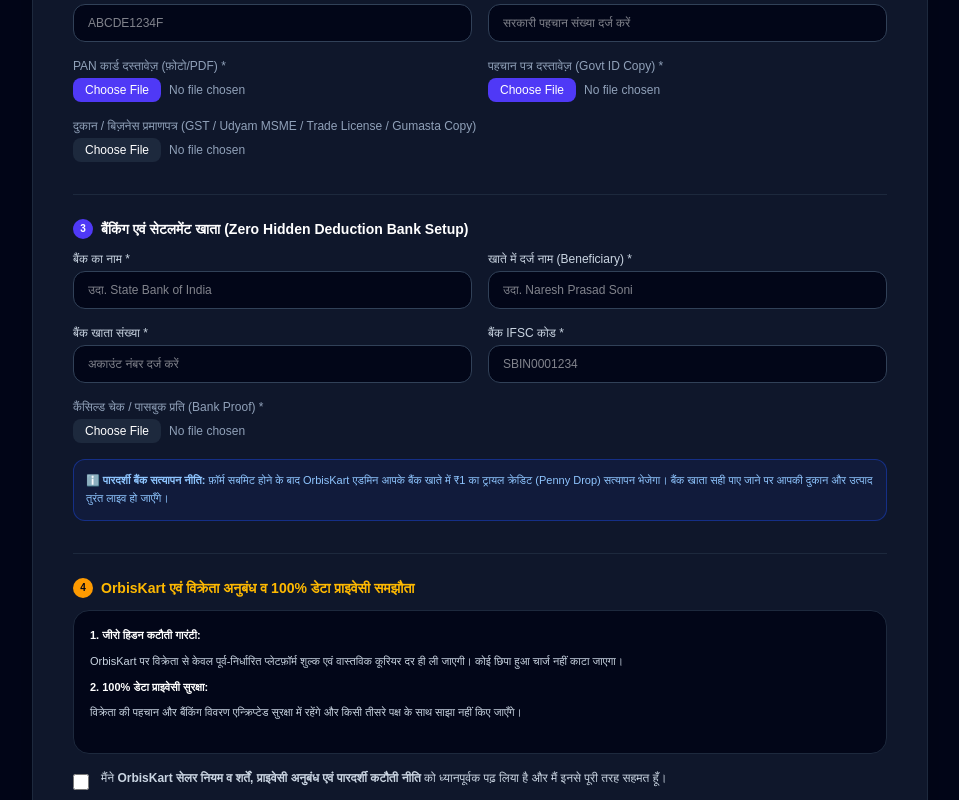
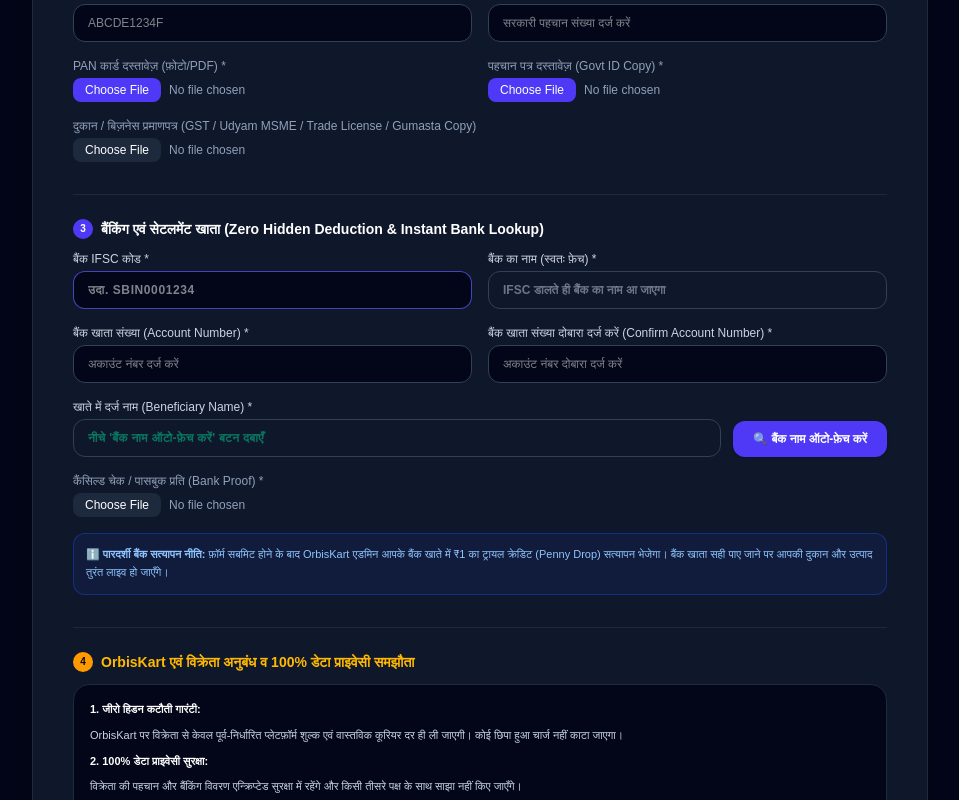
Before and after one commit to orbiskart2026-sketch/orbiskart, a Next.js app in the folder frontend/: page /seller/register in a window 1280 px wide. Shown: the part 791-1591 px from the top of the page, without its empty margins (160-1119 px from the left). Built offline with nearby package versions, Linux system fonts and the light colour scheme.

Commit message:
integrate instant penny drop bank account verification and beneficiar

```diff
--- a/frontend/app/seller/register/page.tsx
+++ b/frontend/app/seller/register/page.tsx
@@ -21,8 +21,12 @@
   const router = useRouter();
   const [loading, setLoading] = useState(false);
   const [pincodeLoading, setPincodeLoading] = useState(false);
+  const [ifscLoading, setIfscLoading] = useState(false);
 
-  // लोकल सर्कल / पोस्ट ऑफिस की सूची
+  // बैंक खाताधारक नाम फ़ेच करने के स्टेट्स
+  const [bankVerifying, setBankVerifying] = useState(false);
+  const [accountVerified, setAccountVerified] = useState(false);
+
   const [localCircles, setLocalCircles] = useState<string[]>([]);
 
   const [form, setForm] = useState({
@@ -41,8 +45,11 @@
     id_proof_number: '',
     pan_number: '',
     bank_name: '',
+    bank_branch: '',
+    bank_address: '',
     bank_account_name: '',
     bank_account_number: '',
+    confirm_account_number: '',
     bank_ifsc_code: '',
   });
 
@@ -54,7 +61,7 @@
   const [acceptedTerms, setAcceptedTerms] = useState(false);
   const [declaredAccurate, setDeclaredAccurate] = useState(false);
 
-  // पिनकोड डालते ही ज़िला, राज्य और सभी लोकल सर्कल/पोस्ट ऑफिस फ़ेच करना
+  // 1. पिनकोड डालते ही लोकेशन व लोकल सर्कल फ़ेच करना
   const handlePincodeChange = async (e: React.ChangeEvent<HTMLInputElement>) => {
     const code = e.target.value.trim();
     setForm((prev) => ({ ...prev, pincode: code, local_circle: '' }));
@@ -68,8 +75,6 @@
         if (data && data[0]?.Status === 'Success' && data[0].PostOffice?.length > 0) {
           const poList = data[0].PostOffice;
           const firstPO = poList[0];
-
-          // सभी लोकल पोस्ट ऑफिस / सर्कल के नाम निकालना
           const circleNames = Array.from(new Set(poList.map((p: any) => p.Name))) as string[];
           setLocalCircles(circleNames);
 
@@ -85,35 +90,91 @@
       } finally {
         setPincodeLoading(false);
       }
-    } else if (form.country !== 'IN' && code.length >= 3) {
-      setPincodeLoading(true);
+    }
+  };
+
+  // 2. IFSC कोड डालते ही बैंक का नाम, ब्रांच और एड्रेस ऑटो-फ़ेच करना
+  const handleIfscChange = async (e: React.ChangeEvent<HTMLInputElement>) => {
+    const ifsc = e.target.value.trim().toUpperCase();
+    setForm((prev) => ({ ...prev, bank_ifsc_code: ifsc }));
+
+    if (ifsc.length === 11) {
+      setIfscLoading(true);
       try {
-        const res = await fetch(`https://api.zippopotam.us/${form.country.toLowerCase()}/${code}`);
+        const res = await fetch(`https://ifsc.razorpay.com/${ifsc}`);
         if (res.ok) {
-          const data = await res.json();
-          if (data.places && data.places.length > 0) {
-            const place = data.places[0];
-            setForm((prev) => ({
-              ...prev,
-              city_district: place['place name'],
-              state: place['state'],
-              local_circle: place['place name'],
-            }));
-          }
+          const bankData = await res.json();
+          setForm((prev) => ({
+            ...prev,
+            bank_name: bankData.BANK || '',
+            bank_branch: bankData.BRANCH || '',
+            bank_address: bankData.ADDRESS || `${bankData.BRANCH}, ${bankData.CITY}, ${bankData.STATE}`,
+          }));
+        } else {
+          alert('अमान्य IFSC कोड! कृपया सही 11-अंकों का IFSC कोड दर्ज करें।');
         }
       } catch (err) {
-        console.error(err);
+        console.error('IFSC fetch error:', err);
       } finally {
-        setPincodeLoading(false);
+        setIfscLoading(false);
       }
     }
   };
 
+  // 3. बैंक खाताधारक का नाम ऑटो-फ़ेच करने का फ़ंक्शन
+  const verifyAndFetchAccountHolder = async () => {
+    if (!form.bank_account_number || !form.confirm_account_number) {
+      alert('कृपया पहले दोनों जगह खाता संख्या दर्ज करें।');
+      return;
+    }
+    if (form.bank_account_number !== form.confirm_account_number) {
+      alert('⚠️ दोनों खाता संख्या मेल नहीं खा रही हैं!');
+      return;
+    }
+    if (form.bank_ifsc_code.length !== 11) {
+      alert('कृपया सही 11-अंकों का IFSC कोड दर्ज करें।');
+      return;
+    }
+
+    setBankVerifying(true);
+    try {
+      const res = await fetch('https://orbiskart.onrender.com/api/seller/verify-bank/', {
+        method: 'POST',
+        headers: { 'Content-Type': 'application/json' },
+        body: JSON.stringify({
+          account_number: form.bank_account_number,
+          ifsc: form.bank_ifsc_code,
+        }),
+      });
+      const data = await res.json();
+      if (res.ok && data.success) {
+        setForm((prev) => ({
+          ...prev,
+          bank_account_name: data.registered_name,
+        }));
+        setAccountVerified(true);
+        alert(`✔ बैंक खाता सत्यापित! बैंक रिकॉर्ड में दर्ज नाम: ${data.registered_name}`);
+      } else {
+        alert(`सत्यापन विफल: ${data.error || 'बैंक विवरण गलत है'}`);
+      }
+    } catch {
+      alert('बैंक सर्वर से संपर्क नहीं हो सका। कृपया पुनः प्रयास करें।');
+    } finally {
+      setBankVerifying(false);
+    }
+  };
+
+  // 4. फॉर्म सबमिट हैंडलर
   const handleSubmit = async (e: React.FormEvent) => {
     e.preventDefault();
 
     if (!acceptedTerms || !declaredAccurate) {
       alert('कृपया OrbisKart की पारदर्शिता नीति व नियम-शर्तों को स्वीकार करें और घोषणा पर टिक करें।');
+      return;
+    }
+
+    if (form.bank_account_number !== form.confirm_account_number) {
+      alert('⚠️ दोनों बैंक खाता संख्या (Account Numbers) आपस में मेल नहीं खा रहे हैं! कृपया दोबारा जाँचें।');
       return;
     }
 
@@ -125,7 +186,6 @@
     setLoading(true);
 
     const data = new FormData();
-    // पूरे पते में लोकल सर्कल को जोड़ना
     const fullStreetAddress = form.local_circle
       ? `${form.street_address}, Circle/PO: ${form.local_circle}`
       : form.street_address;
@@ -133,7 +193,7 @@
     Object.entries(form).forEach(([key, value]) => {
       if (key === 'street_address') {
         data.append(key, fullStreetAddress);
-      } else {
+      } else if (key !== 'confirm_account_number') {
         data.append(key, value);
       }
     });
@@ -172,7 +232,7 @@
               OrbisKart Global Seller Onboarding (KYC & Banking)
             </h1>
             <p className="text-xs text-slate-400 mt-1">
-              Zero Hidden Charges, लोकल सर्कल/डाकघर ऑटो-फ़ेच, 100% पारदर्शी लेज़र और ₹1 बैंक सत्यापन।
+              Zero Hidden Charges, IFSC ऑटो-बैंक फ़ेच, डबल अकाउंट सत्यापन और ₹1 बैंक ट्रायल।
             </p>
           </div>
           <Link href="/" className="text-xs text-indigo-400 hover:underline">
@@ -185,7 +245,7 @@
           <div>
             <h3 className="text-sm font-bold text-white mb-3 flex items-center gap-2">
               <span className="w-5 h-5 rounded-full bg-indigo-600 text-white flex items-center justify-center text-[10px]">1</span>
-              दुकान व विक्रेता विवरण (Global Location & Circle Engine)
+              दुकान व विक्रेता विवरण (Global Location Engine)
             </h3>
             <div className="grid grid-cols-1 md:grid-cols-2 gap-4">
               <div>
@@ -251,7 +311,7 @@
 
               <div>
                 <label className="block text-slate-300 mb-1">
-                  पिनकोड / Postal Code * {pincodeLoading && <span className="text-indigo-400 font-normal">⚡ लोकल सर्कल खोजा जा रहा है...</span>}
+                  पिनकोड / Postal Code * {pincodeLoading && <span className="text-indigo-400 font-normal">⚡ ऑटो-फ़ेच हो रहा है...</span>}
                 </label>
                 <input
                   type="text"
@@ -263,11 +323,10 @@
                 />
               </div>
 
-              {/* स्थानीय डाकघर / सर्कल चयन ड्रॉपडाउन */}
               {localCircles.length > 0 && (
                 <div className="md:col-span-2 bg-indigo-950/30 border border-indigo-500/40 p-3 rounded-2xl">
                   <label className="block text-indigo-300 font-bold mb-1">
-                    📍 अपना स्थानीय डाकघर / सर्कल चुनें (Select Local Area / Post Office Circle) *
+                    📍 अपना स्थानीय डाकघर / सर्कल चुनें *
                   </label>
                   <select
                     value={form.local_circle}
@@ -407,58 +466,109 @@
             </div>
           </div>
 
-          {/* सेक्शन 3: बैंकिंग एवं ₹1 Penny Drop ट्रायल */}
+          {/* सेक्शन 3: बैंकिंग, IFSC ऑटो-फ़ेच एवं डबल अकाउंट वेरिफिकेशन */}
           <div className="border-t border-slate-800 pt-6">
             <h3 className="text-sm font-bold text-white mb-3 flex items-center gap-2">
               <span className="w-5 h-5 rounded-full bg-indigo-600 text-white flex items-center justify-center text-[10px]">3</span>
-              बैंकिंग एवं सेटलमेंट खाता (Zero Hidden Deduction Bank Setup)
+              बैंकिंग एवं सेटलमेंट खाता (Zero Hidden Deduction & Instant Bank Lookup)
             </h3>
             <div className="grid grid-cols-1 md:grid-cols-2 gap-4">
               <div>
-                <label className="block text-slate-300 mb-1">बैंक का नाम *</label>
+                <label className="block text-slate-300 mb-1">
+                  बैंक IFSC कोड * {ifscLoading && <span className="text-indigo-400 font-normal">⚡ बैंक विवरण खोजा जा रहा है...</span>}
+                </label>
                 <input
                   type="text"
                   required
-                  value={form.bank_name}
-                  onChange={(e) => setForm({ ...form, bank_name: e.target.value })}
-                  placeholder="उदा. State Bank of India"
-                  className="w-full px-3.5 py-2.5 bg-slate-950 border border-slate-700 rounded-xl text-white"
+                  maxLength={11}
+                  value={form.bank_ifsc_code}
+                  onChange={handleIfscChange}
+                  placeholder="उदा. SBIN0001234"
+                  className="w-full px-3.5 py-2.5 bg-slate-950 border border-indigo-500/70 rounded-xl text-white font-bold tracking-wider uppercase"
                 />
               </div>
+
               <div>
-                <label className="block text-slate-300 mb-1">खाते में दर्ज नाम (Beneficiary) *</label>
+                <label className="block text-slate-300 mb-1">बैंक का नाम (स्वतः फ़ेच) *</label>
                 <input
                   type="text"
-                  required
-                  value={form.bank_account_name}
-                  onChange={(e) => setForm({ ...form, bank_account_name: e.target.value })}
-                  placeholder="उदा. Naresh Prasad Soni"
-                  className="w-full px-3.5 py-2.5 bg-slate-950 border border-slate-700 rounded-xl text-white"
+                  readOnly
+                  value={form.bank_name}
+                  placeholder="IFSC डालते ही बैंक का नाम आ जाएगा"
+                  className="w-full px-3.5 py-2.5 bg-slate-900 border border-slate-700 rounded-xl text-slate-300 font-semibold cursor-not-allowed"
                 />
               </div>
+
+              {form.bank_address && (
+                <div className="md:col-span-2 bg-emerald-950/30 border border-emerald-500/40 p-3 rounded-2xl">
+                  <p className="text-[11px] text-emerald-400 font-semibold">
+                    🏦 <b>बैंक शाखा व पता:</b> {form.bank_branch ? `${form.bank_branch} - ` : ''}{form.bank_address}
+                  </p>
+                </div>
+              )}
+
               <div>
-                <label className="block text-slate-300 mb-1">बैंक खाता संख्या *</label>
+                <label className="block text-slate-300 mb-1">बैंक खाता संख्या (Account Number) *</label>
                 <input
                   type="password"
                   required
                   value={form.bank_account_number}
                   onChange={(e) => setForm({ ...form, bank_account_number: e.target.value })}
                   placeholder="अकाउंट नंबर दर्ज करें"
-                  className="w-full px-3.5 py-2.5 bg-slate-950 border border-slate-700 rounded-xl text-white"
+                  className="w-full px-3.5 py-2.5 bg-slate-950 border border-slate-700 rounded-xl text-white font-mono"
                 />
               </div>
+
               <div>
-                <label className="block text-slate-300 mb-1">बैंक IFSC कोड *</label>
+                <label className="block text-slate-300 mb-1">
+                  बैंक खाता संख्या दोबारा दर्ज करें (Confirm Account Number) *
+                </label>
                 <input
                   type="text"
                   required
-                  maxLength={11}
-                  value={form.bank_ifsc_code}
-                  onChange={(e) => setForm({ ...form, bank_ifsc_code: e.target.value.toUpperCase() })}
-                  placeholder="SBIN0001234"
-                  className="w-full px-3.5 py-2.5 bg-slate-950 border border-slate-700 rounded-xl text-white uppercase"
+                  value={form.confirm_account_number}
+                  onChange={(e) => setForm({ ...form, confirm_account_number: e.target.value })}
+                  placeholder="अकाउंट नंबर दोबारा दर्ज करें"
+                  className={`w-full px-3.5 py-2.5 bg-slate-950 border rounded-xl text-white font-mono ${
+                    form.confirm_account_number && form.confirm_account_number !== form.bank_account_number
+                      ? 'border-red-500 ring-1 ring-red-500'
+                      : 'border-slate-700'
+                  }`}
                 />
+                {form.confirm_account_number && form.confirm_account_number !== form.bank_account_number && (
+                  <span className="text-[10px] text-red-400 mt-1 block">⚠️ दोनों खाता संख्या मेल नहीं खा रही हैं।</span>
+                )}
+                {form.confirm_account_number && form.confirm_account_number === form.bank_account_number && (
+                  <span className="text-[10px] text-emerald-400 mt-1 block">✔ खाता संख्या सत्यापित!</span>
+                )}
               </div>
+
+              {/* खाताधारक नाम और ऑटो-फ़ेच बटन */}
+              <div className="md:col-span-2 flex flex-col sm:flex-row gap-3 items-end">
+                <div className="flex-1 w-full">
+                  <label className="block text-slate-300 mb-1">
+                    खाते में दर्ज नाम (Beneficiary Name) * {accountVerified && <span className="text-emerald-400 font-bold">✔ बैंक रिकॉर्ड से सत्यापित</span>}
+                  </label>
+                  <input
+                    type="text"
+                    readOnly
+                    required
+                    value={form.bank_account_name}
+                    placeholder="नीचे 'बैंक नाम ऑटो-फ़ेच करें' बटन दबाएँ"
+                    className="w-full px-3.5 py-2.5 bg-slate-900 border border-slate-700 rounded-xl text-emerald-400 font-bold tracking-wide cursor-not-allowed"
+                  />
+                </div>
+
+                <button
+                  type="button"
+                  onClick={verifyAndFetchAccountHolder}
+                  disabled={bankVerifying}
+                  className="w-full sm:w-auto px-5 py-2.5 bg-indigo-600 hover:bg-indigo-500 text-white font-bold rounded-xl transition shadow cursor-pointer disabled:opacity-50 whitespace-nowrap"
+                >
+                  {bankVerifying ? 'सत्यापित हो रहा है...' : '🔍 बैंक नाम ऑटो-फ़ेच करें'}
+                </button>
+              </div>
+
               <div className="md:col-span-2">
                 <label className="block text-slate-400 mb-1">कैंसिल्ड चेक / पासबुक प्रति (Bank Proof) *</label>
                 <input
```
Also changed, not shown: 1 other file (tests, documents, lock files or other folders).
